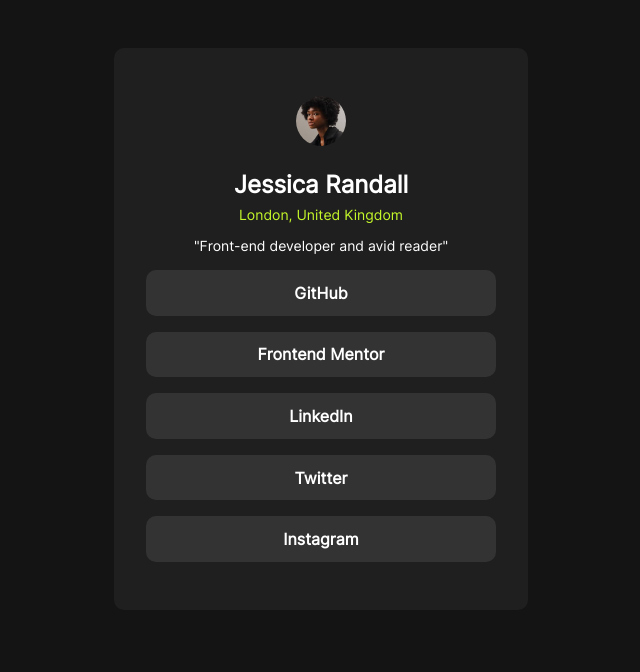
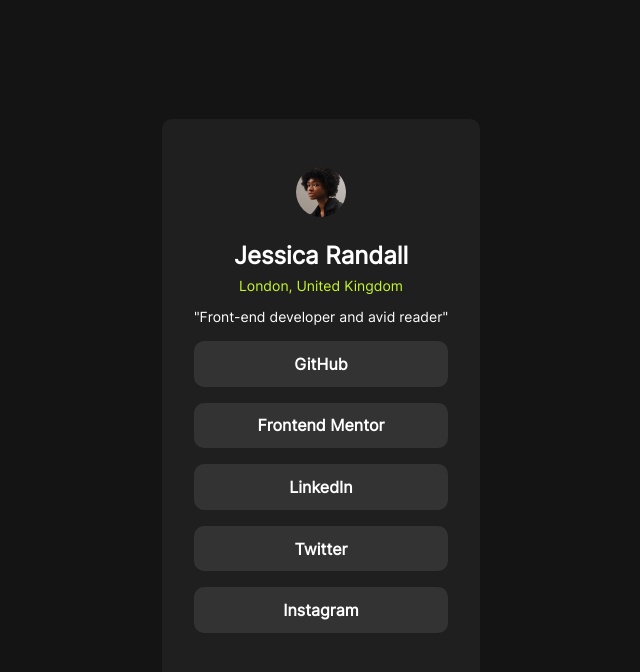
Before and after one commit to Juditho19/social-links-profile, a plain HTML site: page index.html in a window 1280 px wide. Shown: the whole page, without its empty margins (319-959 px from the left). Drawn offline with Linux system fonts and the light colour scheme.

Commit message:
fixed alignment

```diff
--- a/style.css
+++ b/style.css
@@ -3,6 +3,12 @@ body{
     background-color: hsl(0, 0%, 8%);
     color: white;
     font-size: 16px;
+
+    display: flex;
+    align-items: center;
+    justify-content: center;
+    min-height: 100vh;
+    margin: 0;
 }
 
 @font-face {
@@ -19,7 +25,7 @@ p{
     border-radius: 10px;
     max-width: 350px;
     padding: 2rem;
-    margin: 3rem auto;
+    margin: 5rem auto;
     display: block;
     align-items: center;
     justify-content: center;
```
